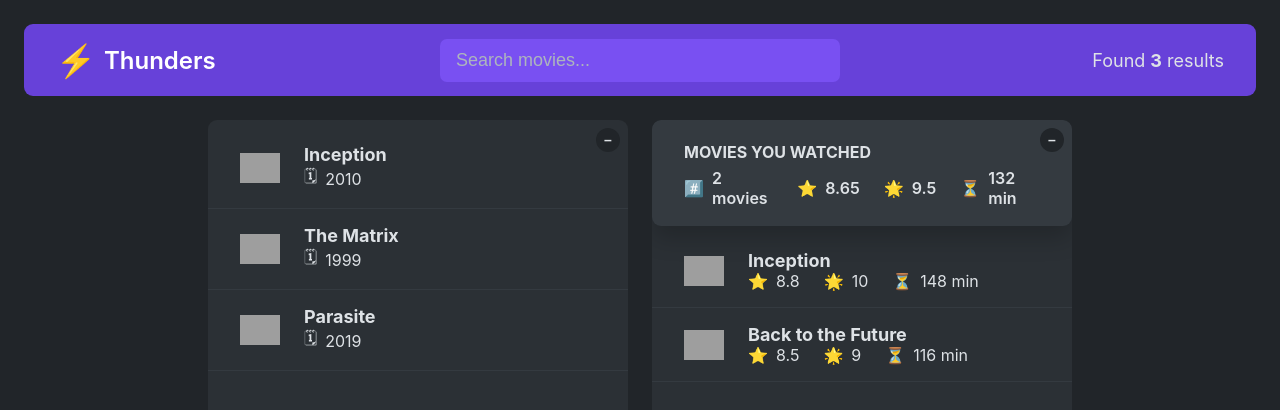
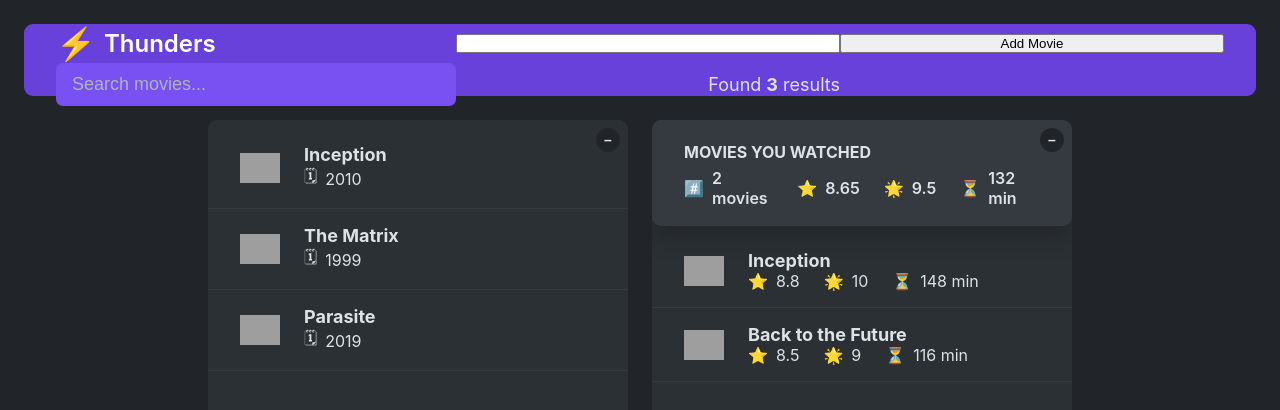
Before and after one commit to BratislavPanajotovic/Thunders, a React (Create React App) app: page / in a window 1280 px wide. Shown: the top 410 px of the page. Built offline with nearby package versions, Linux system fonts and the light colour scheme; grey boxes are pictures that could not be loaded.

Commit message:
modified

```diff
--- a/src/App.js
+++ b/src/App.js
@@ -68,6 +68,14 @@ export default function App() {
           <span role="img">⚡</span>
           <h1>Thunders</h1>
         </div>
+        <input
+          type="text"
+          value={query}
+          onChange={(e) => setQuery(e.target.value)}
+        />
+        <button onClick={() => setMovies([...movies, ...tempMovieData])}>
+          Add Movie
+        </button>
         <input
           className="search"
           type="text"
```
